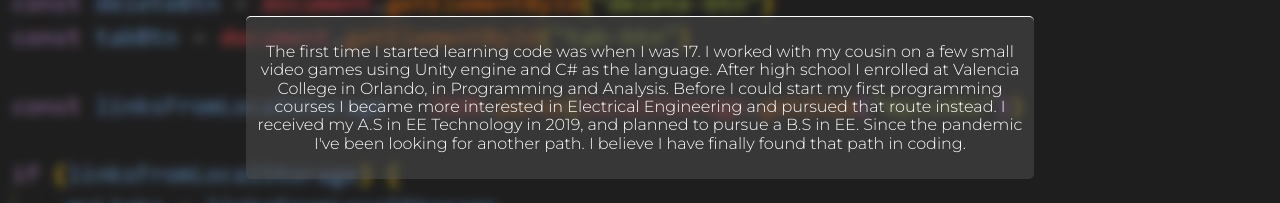
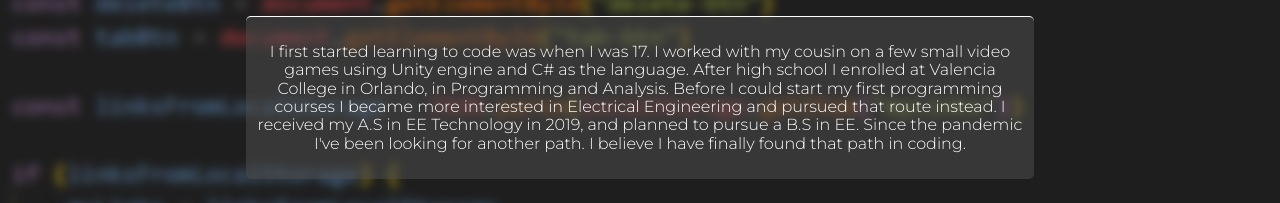
Before and after one commit to xjuneau1/xjuneau1.github.io, a browser extension: page index.html in a window 1280 px wide and 1555 px high. Shown: the part 1220-1423 px from the top of the page. Drawn offline with nearby package versions, Linux system fonts and the light colour scheme.

Commit message:
Update index.html
changed some wording

```diff
--- a/index.html
+++ b/index.html
@@ -84,7 +84,7 @@
                 </div>
                 <h1>Background:</h1>
                 <div class="about-background">
-                    <p>The first time I started learning code was when I was 17. I worked with my cousin on a
+                    <p>I first started learning to code was when I was 17. I worked with my cousin on a
                         few small video games using Unity engine and C# as the language. After high school I enrolled
                         at Valencia College in Orlando, in Programming and Analysis. Before I could start
                         my first programming courses I became more interested in Electrical Engineering and
```
